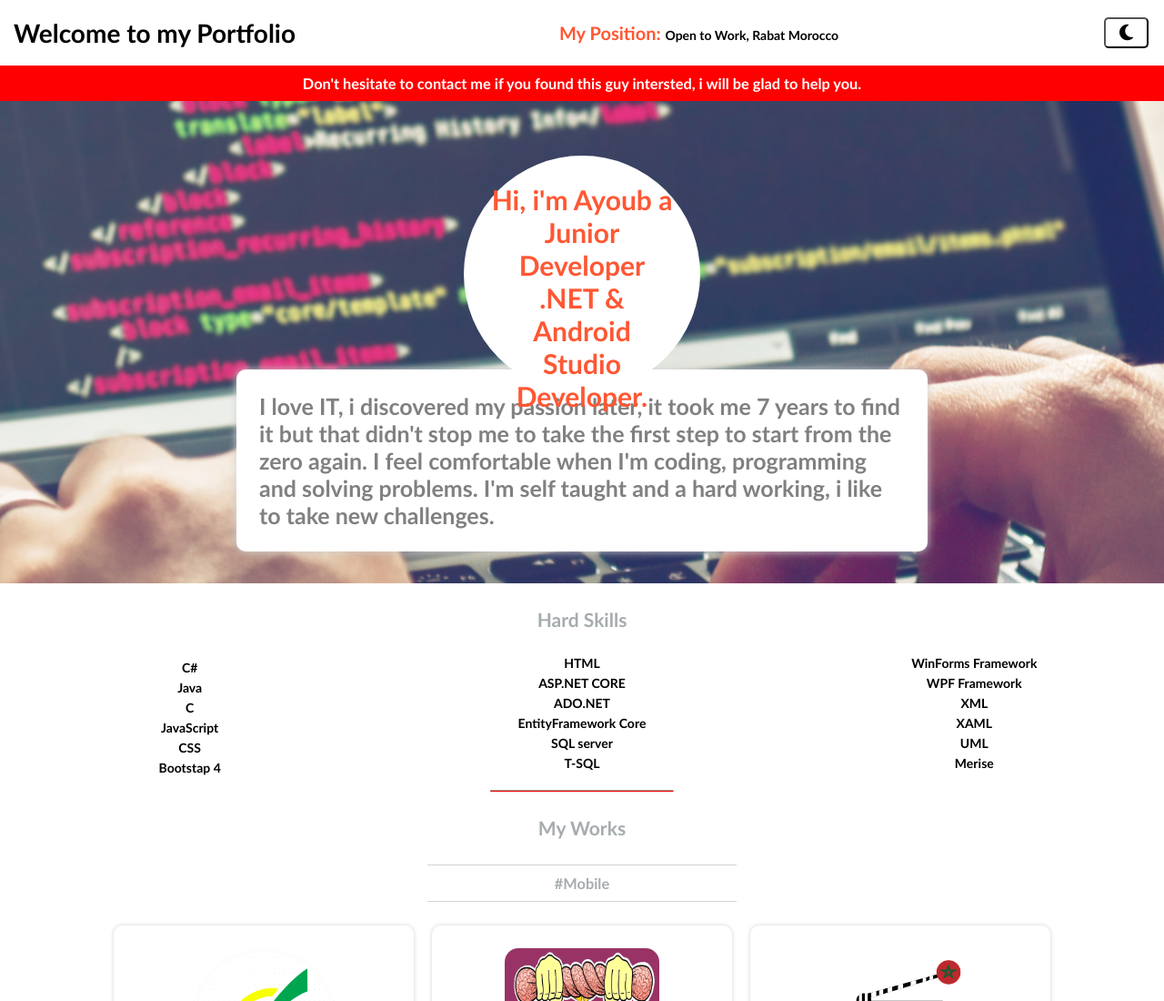
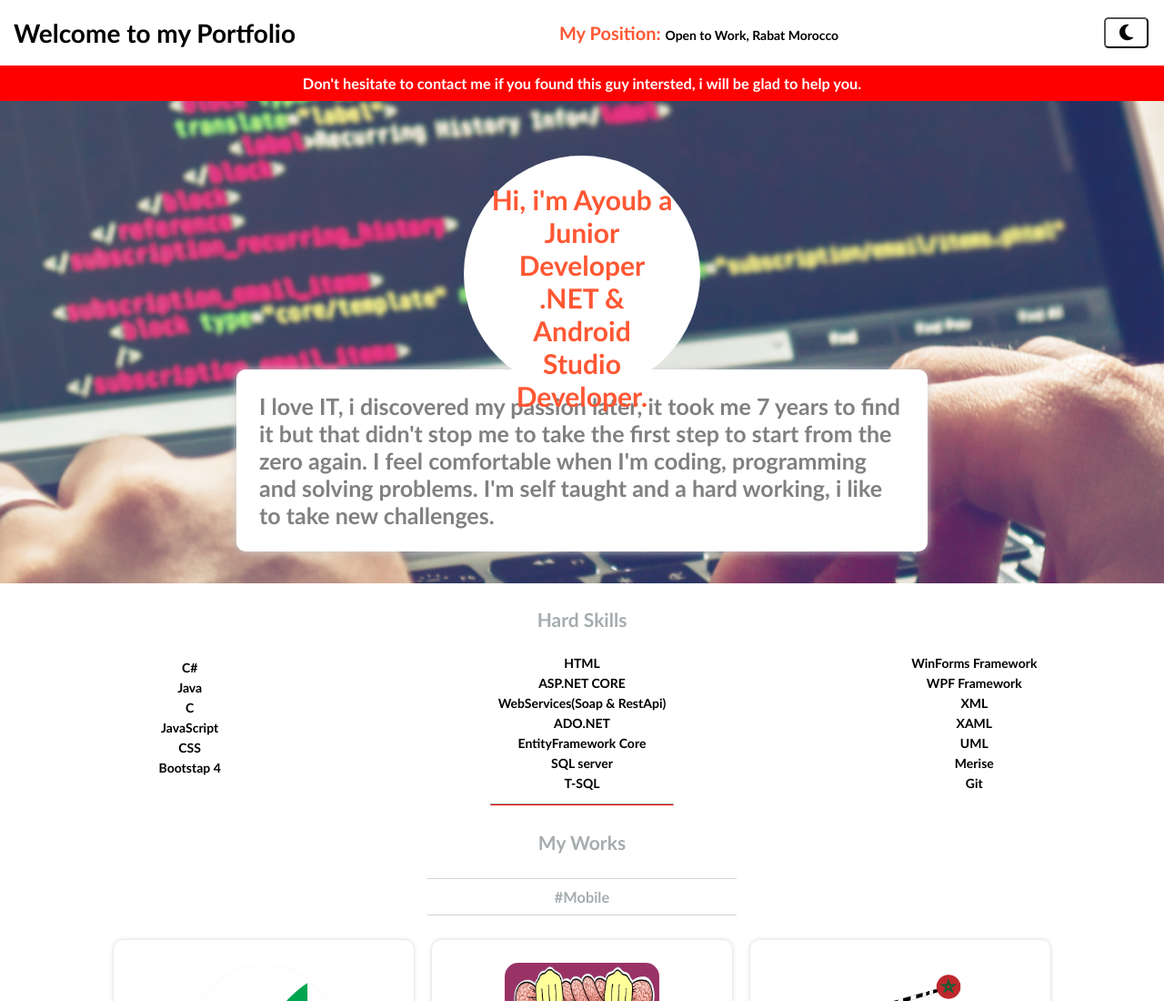
Before and after one commit to Dargoul-Ayoub/myPortfolio, a plain HTML site: page index.html in a window 1280 px wide. Shown: the top 1100 px of the page at 91% size. Drawn offline with Linux system fonts and the light colour scheme.

Commit message:
add new hard skills

```diff
--- a/index.html
+++ b/index.html
@@ -38,6 +38,7 @@
 			<li>Bootstap 4</li>
 			<li>HTML</li>
 			<li>ASP.NET CORE</li>
+			<li>WebServices(Soap & RestApi)</li>
 			<li>ADO.NET</li>
 			<li>EntityFramework Core</li>
 			<li>SQL server</li>
@@ -48,6 +49,7 @@
 			<li>XAML</li>
 			<li>UML</li>
 			<li>Merise</li>
+			<li>Git</li>
 		</ol>
 		<hr>
 	<h2>My Works</h2>
```
